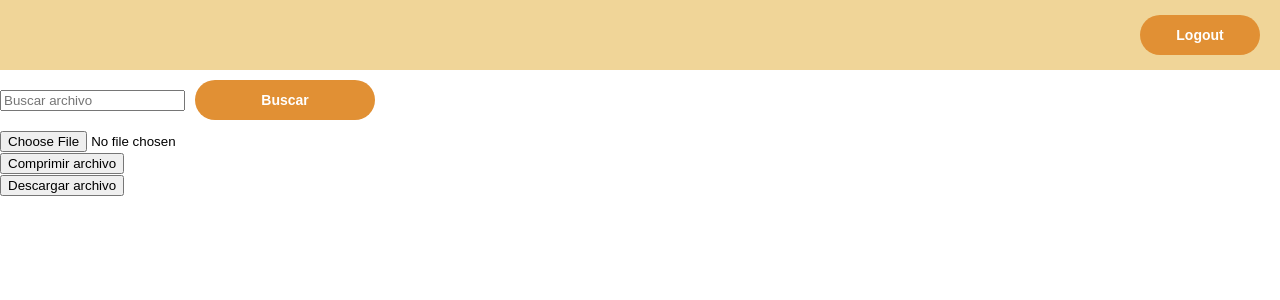
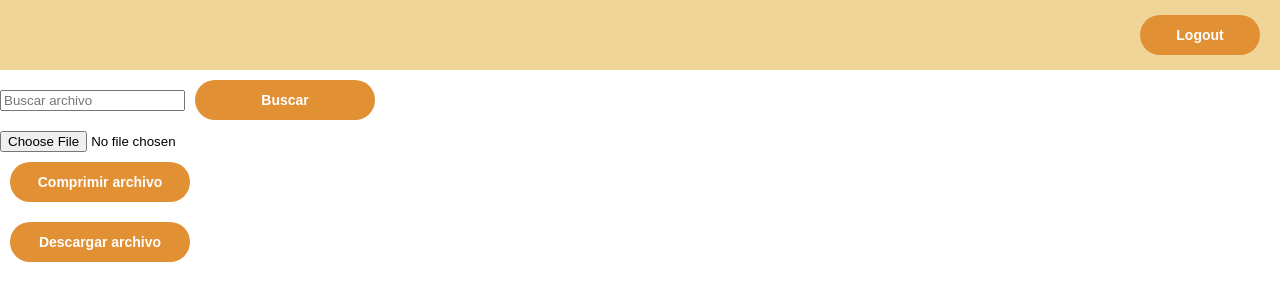
Before and after one commit to Carlos12001/cloud-drive, a React (Create React App) app in the folder LOGIN/client/: page / in a window 1280 px wide. Shown: the top 300 px of the page. Built offline with nearby package versions, Linux system fonts and the light colour scheme; sample sign-in values are in the browser's storage.

Commit message:
Estilo botones

```diff
--- a/LOGIN/client/src/components/Main/index.jsx
+++ b/LOGIN/client/src/components/Main/index.jsx
@@ -117,12 +117,12 @@ const Main = () => {
 
 
 			<div className='compress-button-container'>
-				<button onClick={()=>setButtonPopup(true)} className='compress-button'>
+				<button onClick={()=>setButtonPopup(true)} className={styles.funtionalities_btn}>
 					Comprimir archivo
 				</button>
 			</div>
 			<div className='download-button-container'>
-				<button onClick={descargarArchivo} className='download-button'>
+				<button onClick={descargarArchivo} className={styles.funtionalities_btn}>
 					Descargar archivo
 				</button>
 
```
